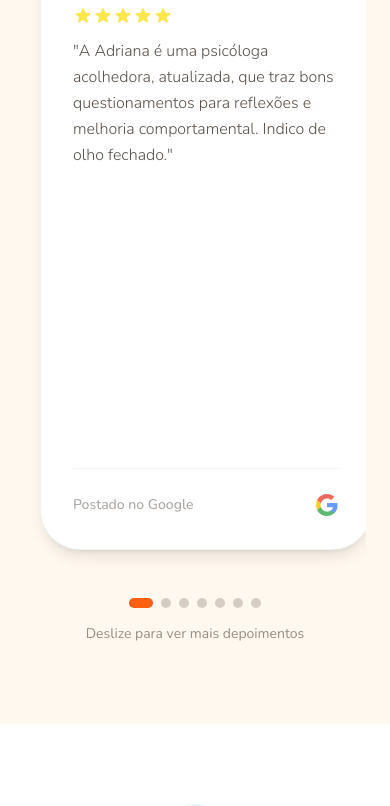
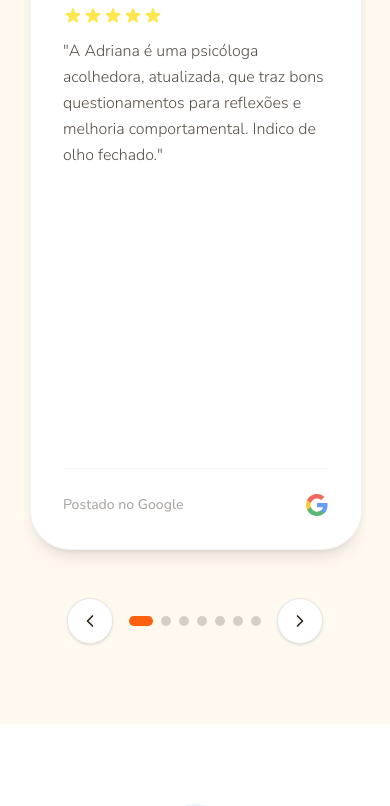
Before and after one commit to Harlock221B/site-dr-adriana-catalani, a React (Vite) app: page / in a window 390 px wide. Shown: the part 6815-7621 px from the top of the page. Built offline with nearby package versions, Linux system fonts and the light colour scheme.

Commit message:
feat: enhance Testimonials component with improved scrolling functionality and mobile controls

```diff
--- a/src/components/Testimonials.jsx
+++ b/src/components/Testimonials.jsx
@@ -7,21 +7,24 @@ export default function Testimonials() {
   const [activeIndex, setActiveIndex] = useState(0);
 
   const scroll = (direction) => {
-    if (carouselRef.current) {
-      const { scrollLeft, clientWidth } = carouselRef.current;
-      const scrollTo = direction === 'left' ? scrollLeft - clientWidth : scrollLeft + clientWidth;
+    if (carouselRef.current && carouselRef.current.children.length > 0) {
+      // Calcula a largura exata de 1 cartão + o espaço (gap-6 = 24px)
+      const cardWidth = carouselRef.current.children[0].offsetWidth;
+      const scrollAmount = cardWidth + 24;
+
+      const currentScroll = carouselRef.current.scrollLeft;
+      const scrollTo = direction === 'left' ? currentScroll - scrollAmount : currentScroll + scrollAmount;
+
       carouselRef.current.scrollTo({ left: scrollTo, behavior: 'smooth' });
     }
   };
 
-  // Função para atualizar o dot ativo com base na rolagem
   const handleScroll = () => {
     if (carouselRef.current) {
       const { scrollLeft, scrollWidth, clientWidth } = carouselRef.current;
       const maxScroll = scrollWidth - clientWidth;
 
       if (maxScroll > 0) {
-        // Calcula a porcentagem da rolagem para determinar o índice atual
         const scrollPercentage = scrollLeft / maxScroll;
         const index = Math.round(scrollPercentage * (depoimentos.length - 1));
         setActiveIndex(index);
@@ -29,13 +32,13 @@ export default function Testimonials() {
     }
   };
 
-  // Função para rolar até um depoimento específico ao clicar na bolinha
   const scrollToDot = (index) => {
-    if (carouselRef.current) {
-      const { scrollWidth, clientWidth } = carouselRef.current;
-      const maxScroll = scrollWidth - clientWidth;
-      const targetScroll = (index / (depoimentos.length - 1)) * maxScroll;
-      carouselRef.current.scrollTo({ left: targetScroll, behavior: 'smooth' });
+    if (carouselRef.current && carouselRef.current.children.length > 0) {
+      const cardWidth = carouselRef.current.children[0].offsetWidth;
+      const scrollAmount = cardWidth + 24;
+
+      // Rola exatamente para o index da bolinha clicada
+      carouselRef.current.scrollTo({ left: index * scrollAmount, behavior: 'smooth' });
     }
   };
 
@@ -53,9 +56,8 @@ export default function Testimonials() {
     <section id="depoimentos" className="bg-drica-light py-20 sm:py-32 relative">
       <div className="max-w-7xl mx-auto px-6">
 
-        {/* Adicionado px-4 md:px-0 para respiro no mobile */}
         <div className="flex flex-col md:flex-row justify-between items-end mb-12 sm:mb-16 gap-6 px-4 md:px-0">
-          <div className="text-center md:text-left">
+          <div className="text-center md:text-left w-full md:w-auto">
             <h3 className="text-3xl sm:text-4xl lg:text-5xl font-bold mb-4 text-drica-dark text-balance break-words">
               O que dizem os pacientes
             </h3>
@@ -64,6 +66,7 @@ export default function Testimonials() {
             </p>
           </div>
 
+          {/* Setas Visíveis Apenas no Desktop */}
           <div className="hidden md:flex gap-4">
             <button
               onClick={() => scroll('left')}
@@ -82,30 +85,22 @@ export default function Testimonials() {
           </div>
         </div>
 
-        {/* AJUSTE: Wrapper para UX de rolagem horizontal e remoção definitiva da barra */}
-        <div
-          className="overflow-x-auto px-4 sm:px-0 hide-scrollbar"
-        >
+        <div className="relative w-full">
           <style>{`
             /* Esconde a barra de rolagem em todos os navegadores */
-            .hide-scrollbar::-webkit-scrollbar {
-              display: none;
-            }
-            .hide-scrollbar {
-              scrollbar-width: none; /* Firefox */
-              -ms-overflow-style: none; /* IE e Edge */
-            }
+            .hide-scrollbar::-webkit-scrollbar { display: none; }
+            .hide-scrollbar { scrollbar-width: none; -ms-overflow-style: none; }
           `}</style>
 
+          {/* AJUSTE: Juntamos tudo no mesmo elemento! ref, onScroll e overflow-x-auto */}
           <div
             ref={carouselRef}
             onScroll={handleScroll}
-            className="flex items-stretch snap-x snap-mandatory gap-6 pb-6 pt-8 hide-scrollbar"
+            className="flex items-stretch overflow-x-auto snap-x snap-mandatory gap-6 pb-6 pt-8 px-4 sm:px-0 hide-scrollbar"
           >
             {depoimentos.map((depoimento, index) => (
               <div
                 key={index}
-                /* AJUSTE MOBILE: min-h-[350px] e break-words garantem que o card não corte o texto */
                 className="snap-center shrink-0 w-[85vw] sm:w-[380px] lg:w-[420px] h-auto min-h-[350px] md:min-h-auto bg-white p-8 lg:p-10 rounded-[2.5rem] shadow-lg border border-drica-dark/5 hover:-translate-y-2 hover:shadow-2xl transition-all duration-300 flex flex-col relative overflow-hidden break-words"
               >
                 <div className="absolute top-0 right-0 w-20 h-20 bg-drica-blue/10 rounded-bl-[100px] z-0"></div>
@@ -142,8 +137,20 @@ export default function Testimonials() {
           </div>
         </div>
 
-        {/* INDICADORES (Dots) e aviso no Mobile - Posicionamento mantido */}
+        {/* CONTROLES MOBILE: Setas e Bolinhas Juntas */}
         <div className="flex flex-col items-center justify-center mt-6">
+          <div className="flex items-center gap-4 sm:gap-6">
+
+            {/* Seta Esquerda Mobile */}
+            <button
+              onClick={() => scroll('left')}
+              className="md:hidden p-3 rounded-full bg-white border border-drica-dark/10 text-drica-dark active:bg-drica-orange active:text-white transition-all shadow-sm focus:outline-none"
+              aria-label="Anterior"
+            >
+              <ChevronLeft size={20} />
+            </button>
+
+            {/* Bolinhas */}
             <div className="flex gap-2">
               {depoimentos.map((_, index) => (
                 <button
@@ -158,9 +165,17 @@ export default function Testimonials() {
                 />
               ))}
             </div>
-          <span className="text-sm text-drica-dark/50 mt-4 md:hidden">
-            Deslize para ver mais depoimentos
-          </span>
+
+            {/* Seta Direita Mobile */}
+            <button
+              onClick={() => scroll('right')}
+              className="md:hidden p-3 rounded-full bg-white border border-drica-dark/10 text-drica-dark active:bg-drica-orange active:text-white transition-all shadow-sm focus:outline-none"
+              aria-label="Próximo"
+            >
+              <ChevronRight size={20} />
+            </button>
+
+          </div>
         </div>
 
       </div>
```
Lines whose indentation alone changed are shown as unchanged.
